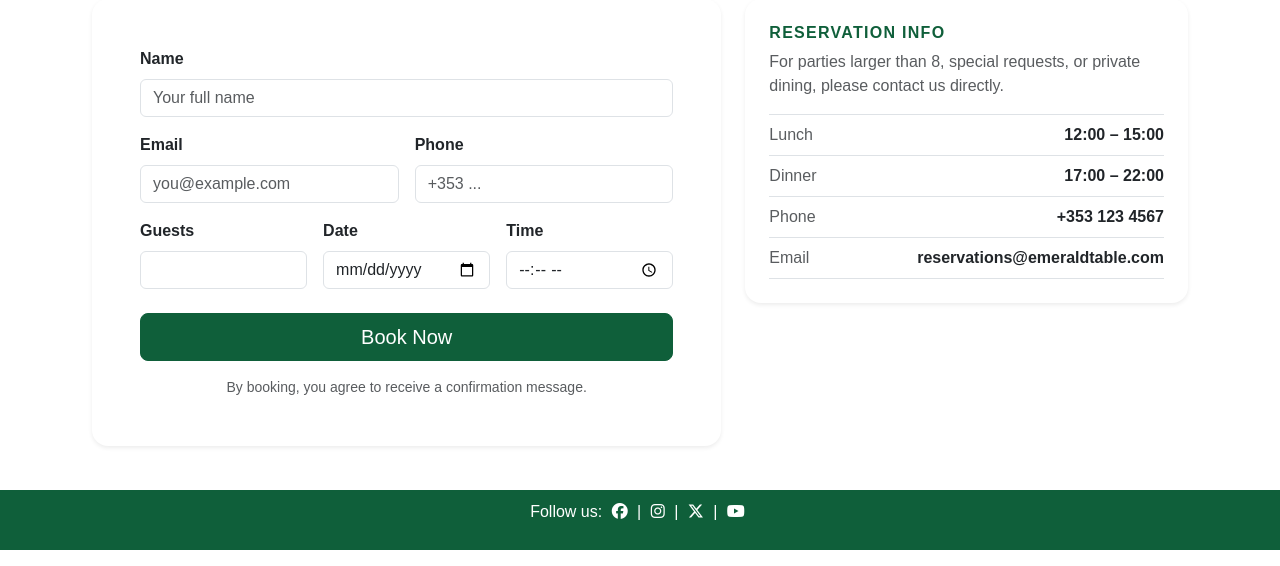
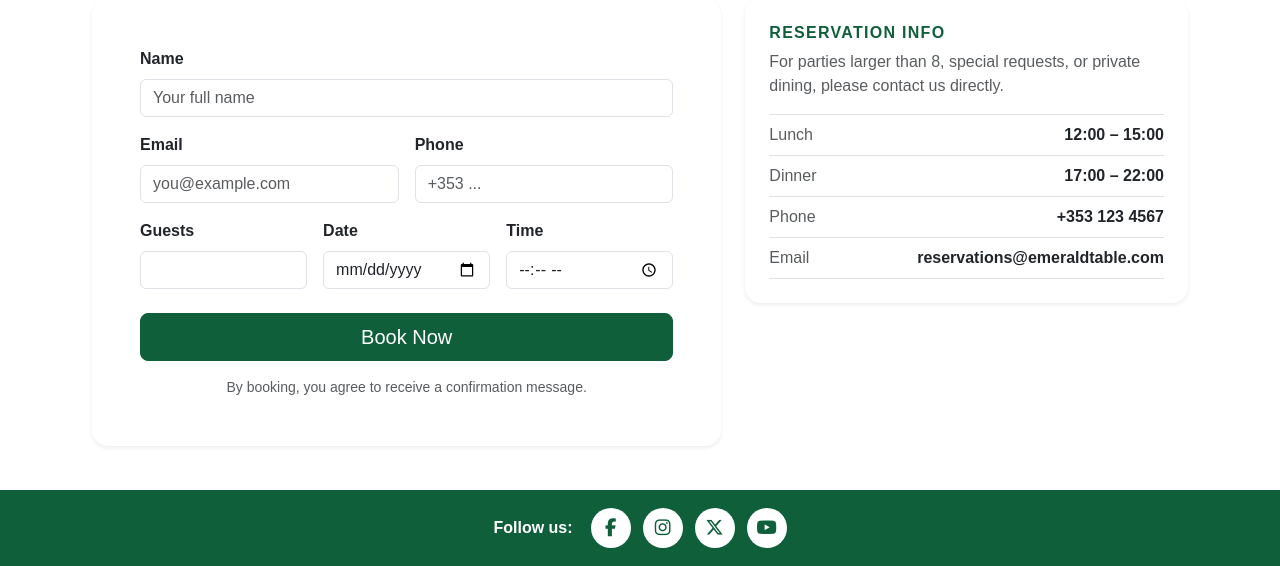
Before and after one commit to darrio-dk/emerald_table_restaurant, a Django app: page /booking/ in a window 1280 px wide. Shown: the part 301-867 px from the top of the page. Run offline with Django 5.2, Linux system fonts and the light colour scheme; some libraries are stand-ins or nearby versions.

Commit message:
Update to a clean footer, style social links, change colour on btn. hover

```diff
--- a/restaurant/templates/restaurant/base.html
+++ b/restaurant/templates/restaurant/base.html
@@ -1,22 +1,21 @@
 {% load static %}
 
-<!DOCTYPE html>
+<!doctype html>
 
 <html lang="en">
 
 <head>
-    <meta charset="UTF-8">
-    <link rel="icon" type="image/png" href="{% static 'images/favicon.png' %}">
+    <meta charset="UTF-8" />
+    <link rel="icon" type="image/png" href="{% static 'images/favicon.png' %}" />
     <title>Emerald Table Restaurant</title>
-    <link href="https://cdn.jsdelivr.net/npm/bootstrap@5.3.3/dist/css/bootstrap.min.css" rel="stylesheet">
-    <link rel="stylesheet" href="{% static 'css/style.css' %}">
-     <script src="https://kit.fontawesome.com/d43dd49180.js" crossorigin="anonymous"></script>
+    <link href="https://cdn.jsdelivr.net/npm/bootstrap@5.3.3/dist/css/bootstrap.min.css" rel="stylesheet" />
+    <link rel="stylesheet" href="{% static 'css/style.css' %}" />
+    <script src="https://kit.fontawesome.com/d43dd49180.js" crossorigin="anonymous"></script>
 </head>
 
 <body>
-
     <header class="site-header">
-        <nav class="navbar navbar-expand-lg navbar-dark" style="background:#0f5f3a;">
+        <nav class="navbar navbar-expand-lg navbar-dark" style="background: #0f5f3a">
             <div class="container-fluid">
                 <a class="navbar-brand fw-bold" href="{% url 'home' %}">Emerald Table Restaurant</a>
 
@@ -29,29 +28,45 @@
                 <!-- Links -->
                 <div class="collapse navbar-collapse justify-content-end" id="mainNavbar">
                     <ul class="navbar-nav">
-                        <li class="nav-item"><a class="nav-link" href="{% url 'home' %}">Home</a></li>
-                        <li class="nav-item"><a class="nav-link" href="{% url 'menu' %}">Menu</a></li>
-                        <li class="nav-item"><a class="nav-link" href="{% url 'booking' %}">Book a Table</a></li>
+                        <li class="nav-item">
+                            <a class="nav-link" href="{% url 'home' %}">Home</a>
+                        </li>
+                        <li class="nav-item">
+                            <a class="nav-link" href="{% url 'menu' %}">Menu</a>
+                        </li>
+                        <li class="nav-item">
+                            <a class="nav-link" href="{% url 'booking' %}">Book a Table</a>
+                        </li>
                     </ul>
                 </div>
             </div>
         </nav>
     </header>
 
-    <main class="site-main">
-        {% block content %}{% endblock %}
-    </main>
+    <main class="site-main">{% block content %}{% endblock %}</main>
     <footer class="site-footer">
-        <p>Follow us:
-            <a href="https://facebook.com" target="_blank" rel="noopener"><i class="fa-brands fa-facebook"></i></a> |
-            <a href="https://instagram.com" target="_blank" rel="noopener"><i class="fa-brands fa-instagram"></i></a> |
-            <a href="https://x.com" target="_blank" rel="noopener"><i class="fa-brands fa-x-twitter"></i></a> |
-            <a href="https://youtube.com" target="_blank" rel="noopener"><i class="fa-brands fa-youtube"></i></a>
-        </p>
+        <div class="footer-social">
+            <span class="footer-social__label">Follow us:</span>
+
+            <a class="social-icon" href="https://facebook.com" target="_blank" rel="noopener" aria-label="Facebook">
+                <i class="fa-brands fa-facebook-f"></i>
+            </a>
+
+            <a class="social-icon" href="https://instagram.com" target="_blank" rel="noopener" aria-label="Instagram">
+                <i class="fa-brands fa-instagram"></i>
+            </a>
+
+            <a class="social-icon" href="https://x.com" target="_blank" rel="noopener" aria-label="X (Twitter)">
+                <i class="fa-brands fa-x-twitter"></i>
+            </a>
+
+            <a class="social-icon" href="https://youtube.com" target="_blank" rel="noopener" aria-label="YouTube">
+                <i class="fa-brands fa-youtube"></i>
+            </a>
+        </div>
     </footer>
 
-<script src="https://cdn.jsdelivr.net/npm/bootstrap@5.3.3/dist/js/bootstrap.bundle.min.js"></script>
+    <script src="https://cdn.jsdelivr.net/npm/bootstrap@5.3.3/dist/js/bootstrap.bundle.min.js"></script>
 </body>
 
-
 </html>
--- a/static/css/style.css
+++ b/static/css/style.css
@@ -35,17 +35,57 @@ body {
     background: #0f5f3a;
     color: white;
     text-align: center;
-    padding: 10px;
+    padding: 18px 12px;
 }
 
-.site-footer a {
-    color: white;
-    margin: 0 5px;
-    text-decoration: none;
+/* Container inside footer */
+.footer-social {
+    display: flex;
+    justify-content: center;
+    align-items: center;
+    gap: 12px;
+    flex-wrap: wrap;
 }
 
-.site-footer a:hover {
-    text-decoration: underline;
+/* "Follow us:" text */
+.footer-social__label {
+    font-weight: 600;
+    margin-right: 6px;
+}
+
+/* Social icon buttons */
+.social-icon {
+    width: 40px;
+    height: 40px;
+    border-radius: 50%;
+    display: inline-flex;
+    align-items: center;
+    justify-content: center;
+
+    background: white;
+    color: #0f5f3a;
+    text-decoration: none;
+
+    transition: 0.25s ease;
+}
+
+/* Icon size */
+.social-icon i {
+    font-size: 18px;
+}
+
+/* Hover effect */
+.social-icon:hover {
+    transform: translateY(-3px);
+    background: #d5cabd; /* gold */
+    color: #0f5f3a;
+    box-shadow: 0 8px 18px rgba(0, 0, 0, 0.25);
+}
+
+/* Keyboard accessibility */
+.social-icon:focus-visible {
+    outline: 3px solid #ffd166;
+    outline-offset: 3px;
 }
 
 /* HOME INTRO SECTION */
@@ -268,7 +308,7 @@ body {
 }
 .btn-emerald:hover{
   filter: brightness(0.95);
-  color: #fff;
+  color: #14FA95;
 }
 
 .map-card{
```
